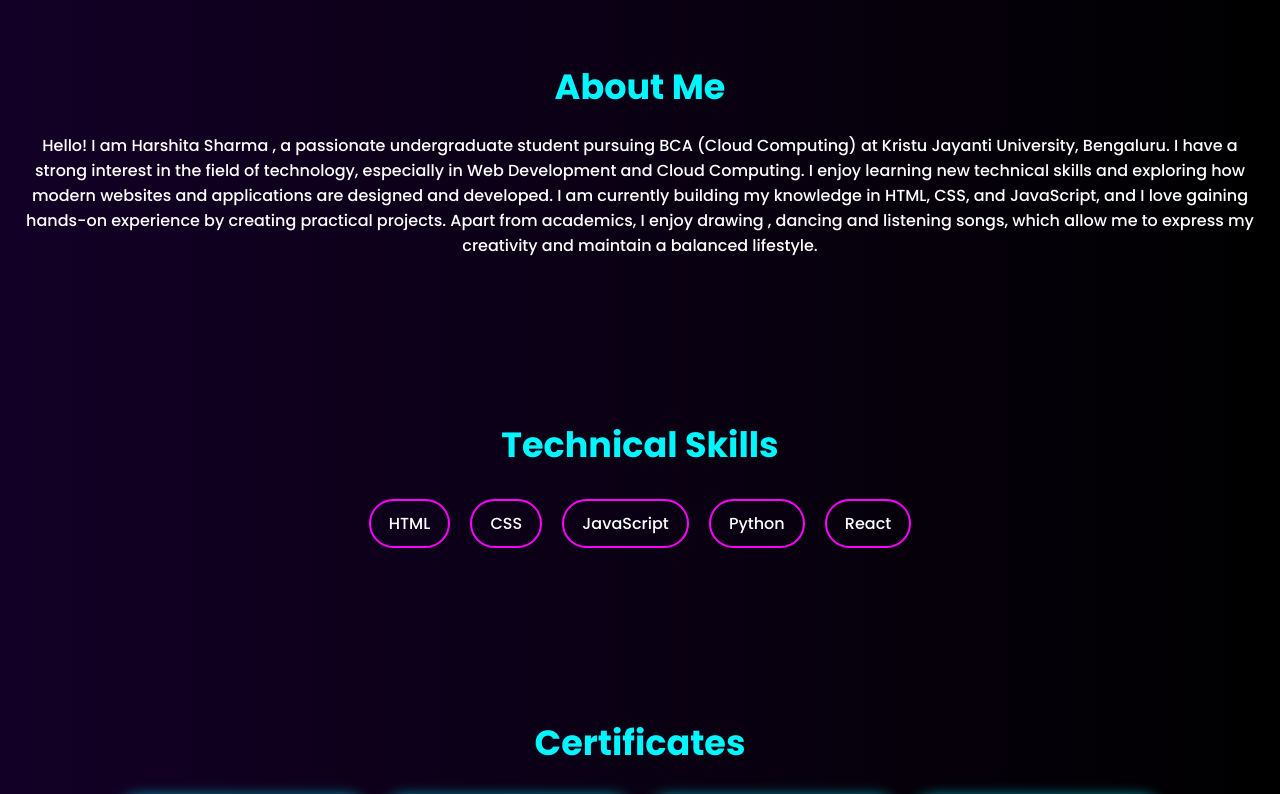
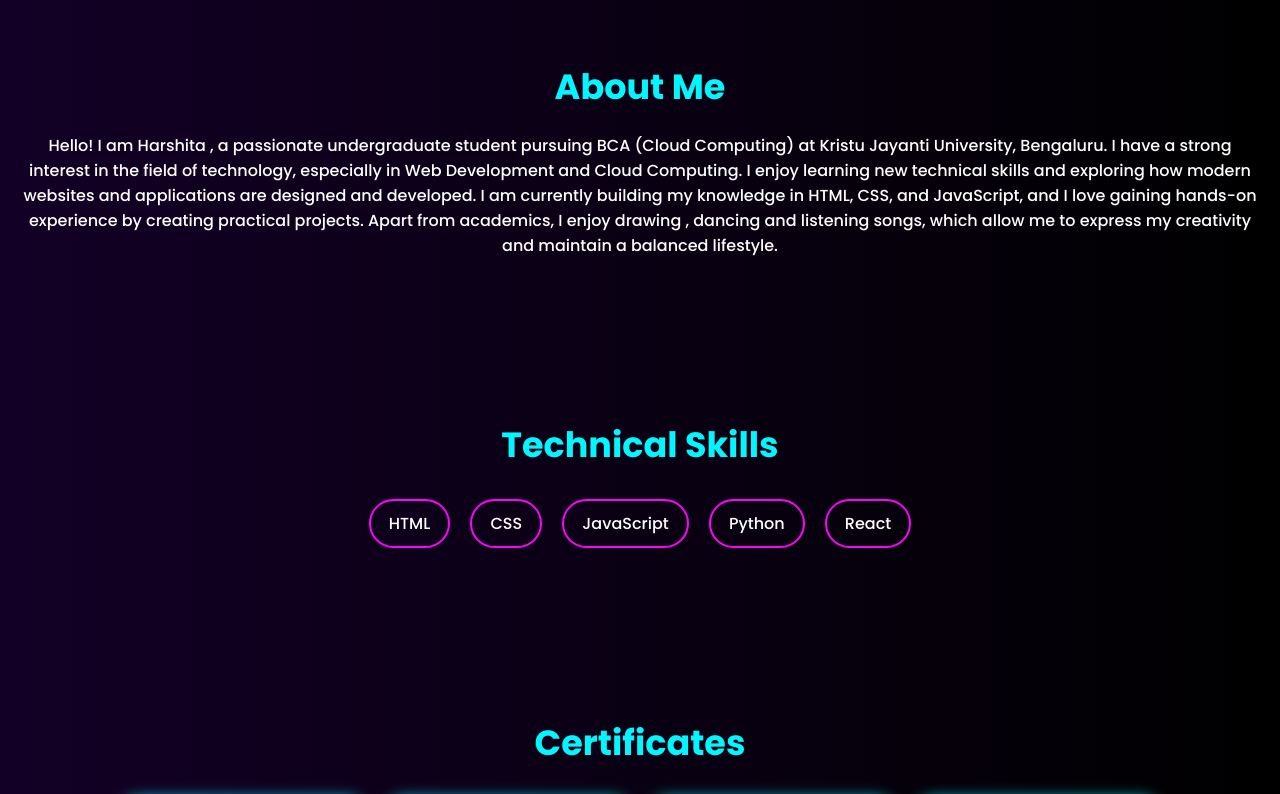
Before and after one commit to Harshitasharma2007/harshita-render, a plain HTML site: page index.html in a window 1280 px wide. Shown: the part 820-1614 px from the top of the page. Drawn offline with nearby package versions, Linux system fonts and the light colour scheme.

Commit message:
Update index.html

```diff
--- a/index.html
+++ b/index.html
@@ -246,7 +246,7 @@ footer{
 <!-- ABOUT -->
 <section>
     <h2>About Me</h2>
-    <p>Hello! I am Harshita Sharma , a passionate undergraduate student pursuing BCA (Cloud Computing) at Kristu Jayanti University, Bengaluru. I have a strong interest in the field of technology, especially in Web Development and Cloud Computing.
+    <p>Hello! I am Harshita , a passionate undergraduate student pursuing BCA (Cloud Computing) at Kristu Jayanti University, Bengaluru. I have a strong interest in the field of technology, especially in Web Development and Cloud Computing.
 I enjoy learning new technical skills and exploring how modern websites and applications are designed and developed. I am currently building my knowledge in HTML, CSS, and JavaScript, and I love gaining hands-on experience by creating practical projects.
 Apart from academics, I enjoy drawing , dancing and listening songs, which allow me to express my creativity and maintain a balanced lifestyle.</p>
 </section>
```
